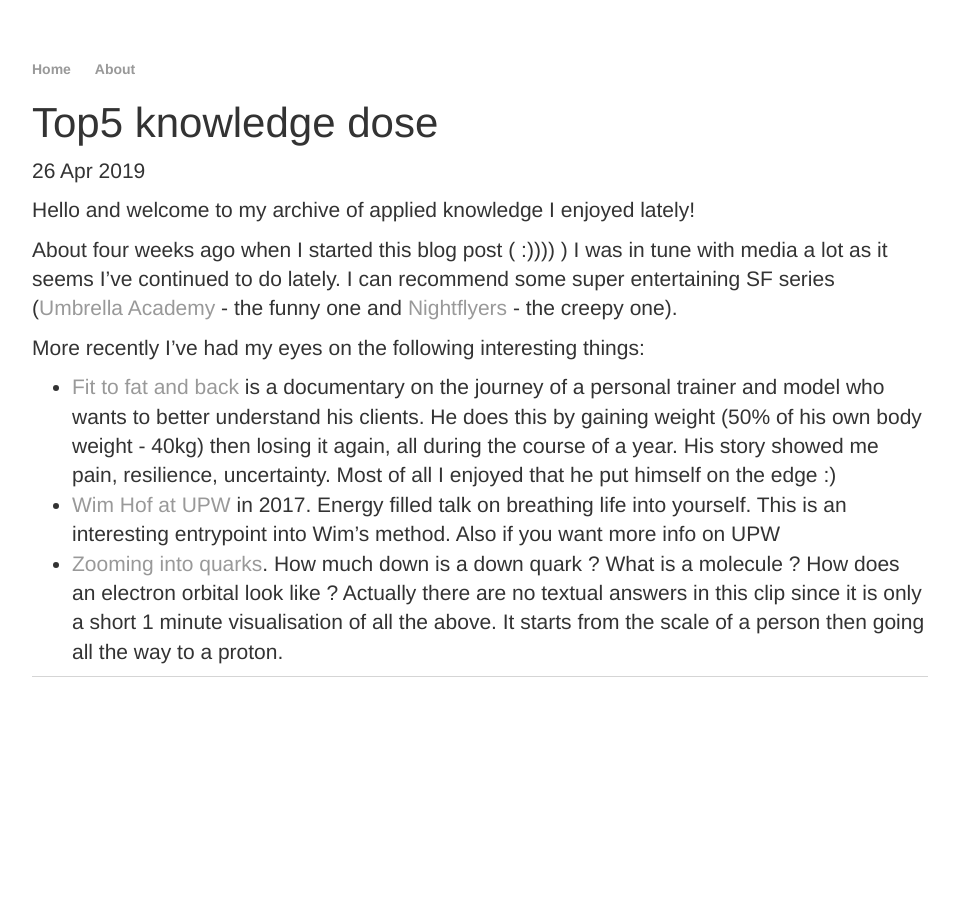
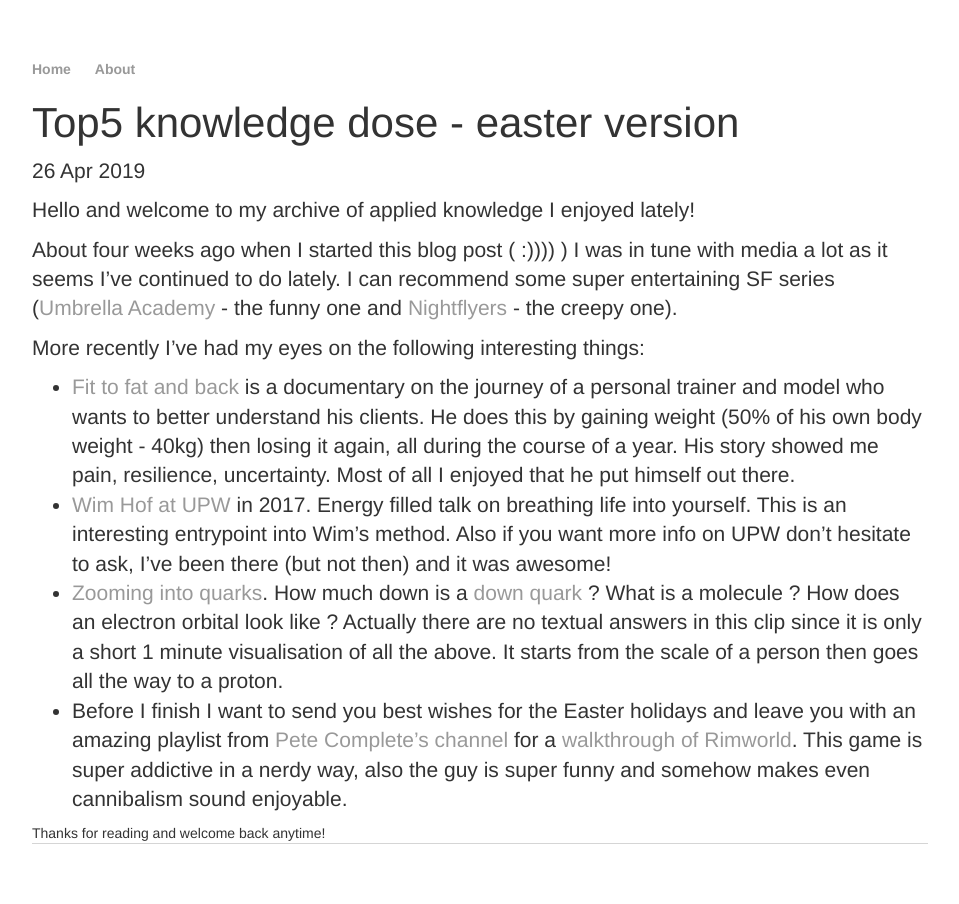
Before and after one commit to anrei0000/anrei0000.github.io, a Jekyll site: the page built from _posts/2019-04-26-reading-list.md, in a window 1280 px wide. Shown: the whole page, without its empty margins (160-1119 px from the left). Built offline with Jekyll 4.4.1, drawn with Linux system fonts in a browser that asks for light colours; nearby versions of some CDN libraries.

Commit message:
- finish post

```diff
--- a/_layouts/post.html
+++ b/_layouts/post.html
@@ -7,3 +7,5 @@
 <div class="post">
   {{ content }}
 </div>
+
+Thanks for reading and welcome back anytime!
--- a/_posts/2019-04-26-reading-list.md
+++ b/_posts/2019-04-26-reading-list.md
@@ -1,6 +1,6 @@
 ---
 layout: post
-title: "Top5 knowledge dose"
+title: "Top5 knowledge dose - easter version"
 date: 2019-04-26
 ---
 Hello and welcome to my archive of applied knowledge I enjoyed lately!
@@ -8,6 +8,7 @@
 About four weeks ago when I started this blog post ( :)))) ) I was in tune with media a lot as it seems I've continued to do lately. I can recommend some super entertaining SF series ([Umbrella Academy](https://www.netflix.com/watch/80186864) - the funny one and [Nightflyers](https://www.netflix.com/watch/80211571) - the creepy one).
 
 More recently I've had my eyes on the following interesting things:
-- [Fit to fat and back](https://www.youtube.com/watch?v=ew7g7AqGqzo) is a documentary on the journey of a personal trainer and model who wants to better understand his clients. He does this by gaining weight (50% of his own body weight - 40kg) then losing it again, all during the course of a year. His story showed me pain, resilience, uncertainty. Most of all I enjoyed that he put himself on the edge :)
-- [Wim Hof at UPW](https://www.facebook.com/icemanwimhof/videos/1802623663088908/) in 2017. Energy filled talk on breathing life into yourself. This is an interesting entrypoint into Wim's method. Also if you want more info on UPW
-- [Zooming into quarks](https://vid.pr0gramm.com/2019/04/18/640fcab311acdfb5.mp4). How much down is a down quark ? What is a molecule ? How does an electron orbital look like ? Actually there are no textual answers in this clip since it is only a short 1 minute visualisation of all the above. It starts from the scale of a person then going all the way to a proton.
+- [Fit to fat and back](https://www.youtube.com/watch?v=ew7g7AqGqzo) is a documentary on the journey of a personal trainer and model who wants to better understand his clients. He does this by gaining weight (50% of his own body weight - 40kg) then losing it again, all during the course of a year. His story showed me pain, resilience, uncertainty. Most of all I enjoyed that he put himself out there.
+- [Wim Hof at UPW](https://www.facebook.com/icemanwimhof/videos/1802623663088908/) in 2017. Energy filled talk on breathing life into yourself. This is an interesting entrypoint into Wim's method. Also if you want more info on UPW don't hesitate to ask, I've been there (but not then) and it was awesome!
+- [Zooming into quarks](https://vid.pr0gramm.com/2019/04/18/640fcab311acdfb5.mp4). How much down is a [down quark](https://en.wikipedia.org/wiki/Down_quark) ? What is a molecule ? How does an electron orbital look like ? Actually there are no textual answers in this clip since it is only a short 1 minute visualisation of all the above. It starts from the scale of a person then goes all the way to a proton.
+- Before I finish I want to send you best wishes for the Easter holidays and leave you with an amazing playlist from [Pete Complete's channel](https://www.youtube.com/channel/UC0Xe2bvq_2uucE2IRALSR_Q) for a [walkthrough of Rimworld](https://www.youtube.com/watch?v=XUk4IzwHXcQ&list=PL_lgEqY9K6UXUVco5XysDNAeUnCqSFcqS). This game is super addictive in a nerdy way, also the guy is super funny and somehow makes even cannibalism sound enjoyable.
```
